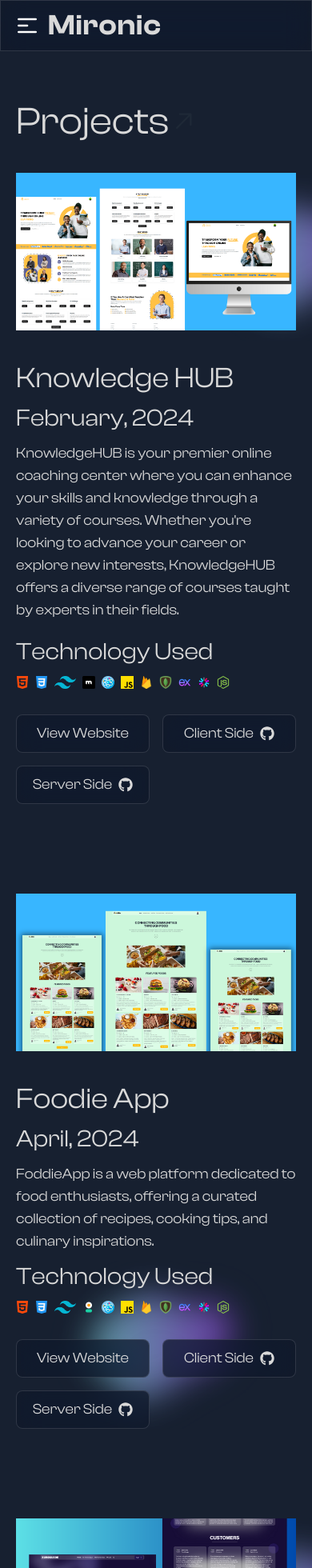
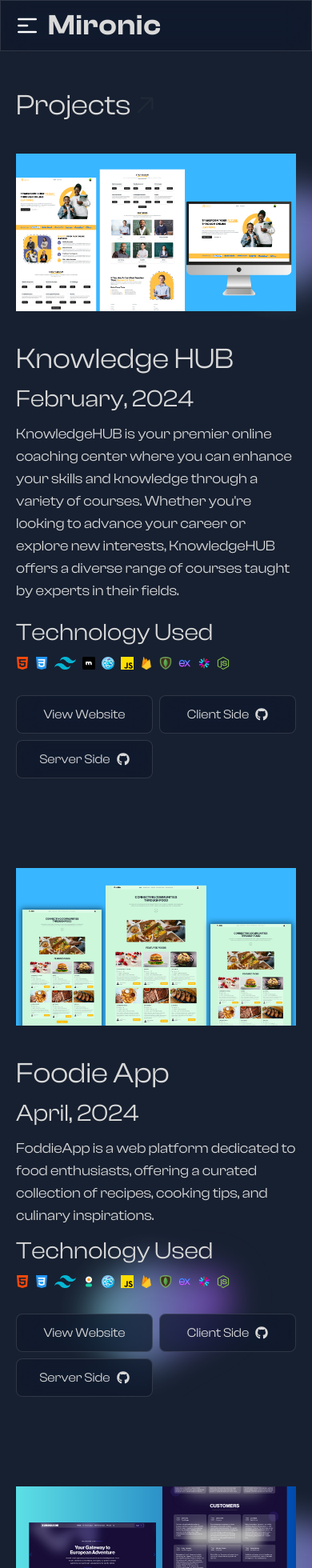
Before and after one commit to Israfil6580/my_portfolio, a Next.js app: page /projects in a window 390 px wide. Shown: the top 1960 px of the page at 80% size. Built offline with nearby package versions, Linux system fonts and the light colour scheme.

Commit message:
solve again design issues

```diff
--- a/src/app/projects/page.jsx
+++ b/src/app/projects/page.jsx
@@ -22,8 +22,8 @@ import Link from "next/link";
 const page = () => {
   return (
     <div className="min-h-screen container mx-auto pb-20 lg:px-0 px-5">
-      <div className="flex mb-10 mt-32 justify-start items-center">
-        <h1 className="lg:text-6xl text-5xl text-primary font-clash">
+      <div className="flex mb-10 lg:mt-32 mt-28 justify-start items-center">
+        <h1 className="lg:text-6xl text-4xl text-primary font-clash">
           Projects
         </h1>
         <GoArrowUpRight className="lg:text-5xl text-4xl" />
@@ -41,7 +41,7 @@ const page = () => {
 
             <Image
               src={project1}
-              className="lg:w-1/2 w-full lg:rounded-md"
+              className="lg:w-1/2 w-full lg:rounded-lg"
               alt=""
             />
             <div className="lg:text-5xl text-4xl text-primary font-clash flex flex-col lg:gap-y-4 gap-y-3">
@@ -88,25 +88,25 @@ const page = () => {
                 <Image src={jwt} alt="jwt" className="lg:h-8 h-4 w-auto" />
                 <Image src={node} alt="node" className="lg:h-8 h-4 w-auto" />
               </div>
-              <div className="grid grid-cols-2 xl:grid-cols-3 gap-4 mt-5">
+              <div className="grid grid-cols-2 xl:grid-cols-3 lg:gap-4 gap-2 mt-5">
                 <Link
                   href={"https://euphonious-centaur-a9c57b.netlify.app/"}
                   target="_blank"
-                  className="btn btn-ghost glassmorphism text-lg font-normal text-primary flex items-center"
+                  className="btn btn-ghost glassmorphism lg:text-lg text-base font-normal text-primary flex items-center p-0"
                 >
                   View Website <CgWebsite className="hidden lg:block" />
                 </Link>
                 <Link
                   href={"https://github.com/Israfil6580/knowledgeHUB_Client"}
                   target="_blank"
-                  className="btn btn-ghost glassmorphism text-lg font-normal text-primary flex items-center"
+                  className="btn btn-ghost glassmorphism lg:text-lg text-base font-normal text-primary flex items-center p-0"
                 >
                   Client Side <FaGithub />
                 </Link>
                 <Link
                   href={"https://github.com/Israfil6580/knowledgeHUB_Server"}
                   target="_blank"
-                  className="btn btn-ghost glassmorphism text-lg font-normal text-primary flex items-center"
+                  className="btn btn-ghost glassmorphism lg:text-lg text-base font-normal text-primary flex items-center p-0"
                 >
                   Server Side <FaGithub />
                 </Link>
@@ -158,25 +158,25 @@ const page = () => {
                 <Image src={jwt} alt="jwt" className="lg:h-8 h-4 w-auto" />
                 <Image src={node} alt="node" className="lg:h-8 h-4 w-auto" />
               </div>
-              <div className="grid grid-cols-2 xl:grid-cols-3 mt-5 gap-4">
+              <div className="grid grid-cols-2 xl:grid-cols-3 mt-5 lg:gap-4 gap-2">
                 <Link
                   href={"https://foddieapp.netlify.app/"}
                   target="_blank"
-                  className="btn btn-ghost glassmorphism text-lg font-normal text-primary flex items-center"
+                  className="btn btn-ghost glassmorphism lg:text-lg text-base font-normal text-primary flex items-center p-0"
                 >
                   View Website <CgWebsite className="hidden lg:block" />
                 </Link>
                 <Link
                   href={"https://github.com/Israfil6580/Foodie_Client"}
                   target="_blank"
-                  className="btn btn-ghost glassmorphism text-lg font-normal text-primary flex items-center"
+                  className="btn btn-ghost glassmorphism lg:text-lg text-base font-normal text-primary flex items-center p-0"
                 >
                   Client Side <FaGithub />
                 </Link>
                 <Link
                   href={"https://github.com/Israfil6580/Foodie_Server"}
                   target="_blank"
-                  className="btn btn-ghost glassmorphism text-lg font-normal text-primary flex items-center"
+                  className="btn btn-ghost glassmorphism lg:text-lg text-base font-normal text-primary flex items-center p-0"
                 >
                   Server Side <FaGithub />
                 </Link>
@@ -184,7 +184,7 @@ const page = () => {
             </div>
             <Image
               src={project2}
-              className="lg:w-1/2 w-full lg:rounded-md"
+              className="lg:w-1/2 w-full lg:rounded-lg"
               alt=""
             />
             <Image
@@ -205,7 +205,7 @@ const page = () => {
             />
             <Image
               src={project3}
-              className="lg:w-1/2 w-full lg:rounded-md"
+              className="lg:w-1/2 w-full lg:rounded-lg"
               alt=""
             />
             <div className="lg:text-5xl text-4xl text-primary font-clash flex flex-col lg:gap-y-4 gap-y-2">
@@ -248,25 +248,25 @@ const page = () => {
                 <Image src={jwt} alt="jwt" className="lg:h-8 h-4 w-auto" />
                 <Image src={node} alt="node" className="lg:h-8 h-4 w-auto" />
               </div>
-              <div className="grid grid-cols-2 xl:grid-cols-3 gap-4 mt-5">
+              <div className="grid grid-cols-2 xl:grid-cols-3 lg:gap-4 gap-2 mt-5">
                 <Link
                   href={"https://magnificent-bavarois-f6e8db.netlify.app/"}
                   target="_blank"
-                  className="btn btn-ghost glassmorphism text-lg font-normal text-primary flex items-center"
+                  className="btn btn-ghost glassmorphism lg:text-lg text-base font-normal text-primary flex items-center p-0"
                 >
                   View Website <CgWebsite className="hidden lg:block" />
                 </Link>
                 <Link
                   href={"https://github.com/Israfil6580/EuroGuide_Client"}
                   target="_blank"
-                  className="btn btn-ghost glassmorphism text-lg font-normal text-primary flex items-center"
+                  className="btn btn-ghost glassmorphism lg:text-lg text-base font-normal text-primary flex items-center p-0"
                 >
                   Client Side <FaGithub />
                 </Link>
                 <Link
                   href={"https://github.com/Israfil6580/EuroGuide_Server"}
                   target="_blank"
-                  className="btn btn-ghost glassmorphism text-lg font-normal text-primary flex items-center"
+                  className="btn btn-ghost glassmorphism lg:text-lg text-base font-normal text-primary flex items-center p-0"
                 >
                   Server Side <FaGithub />
                 </Link>
```
